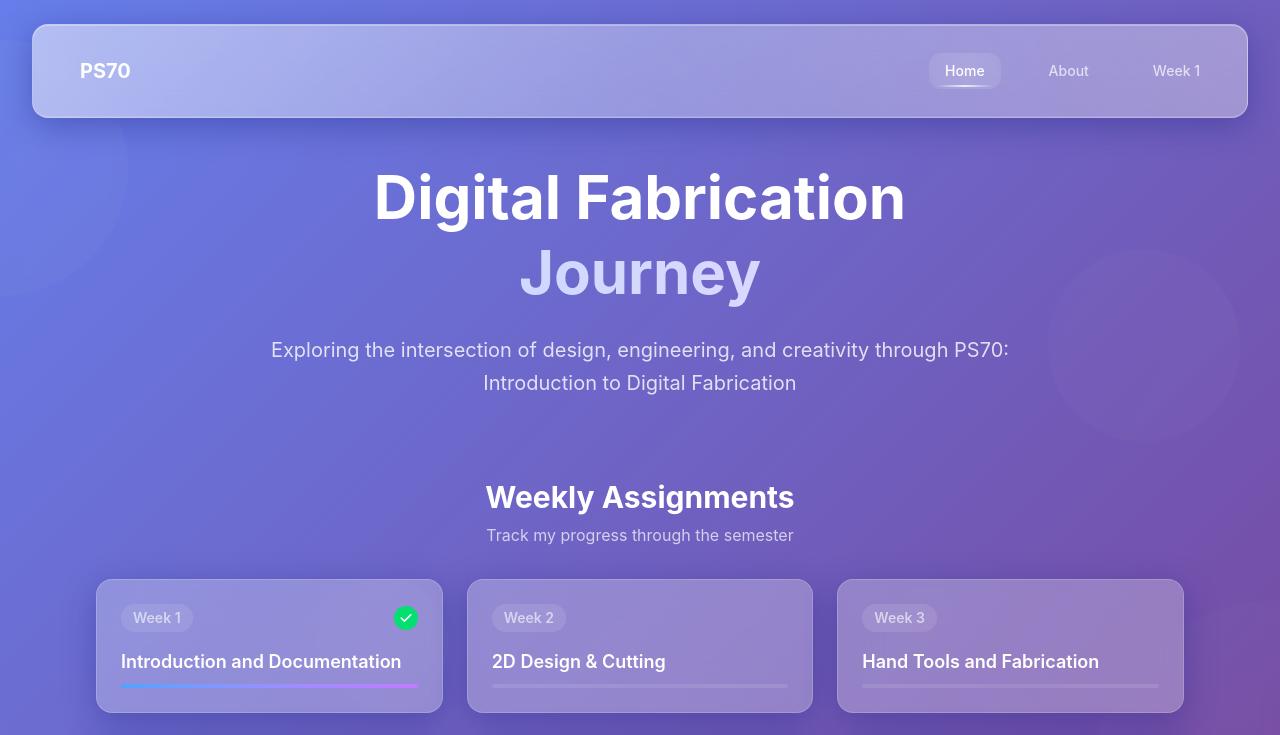
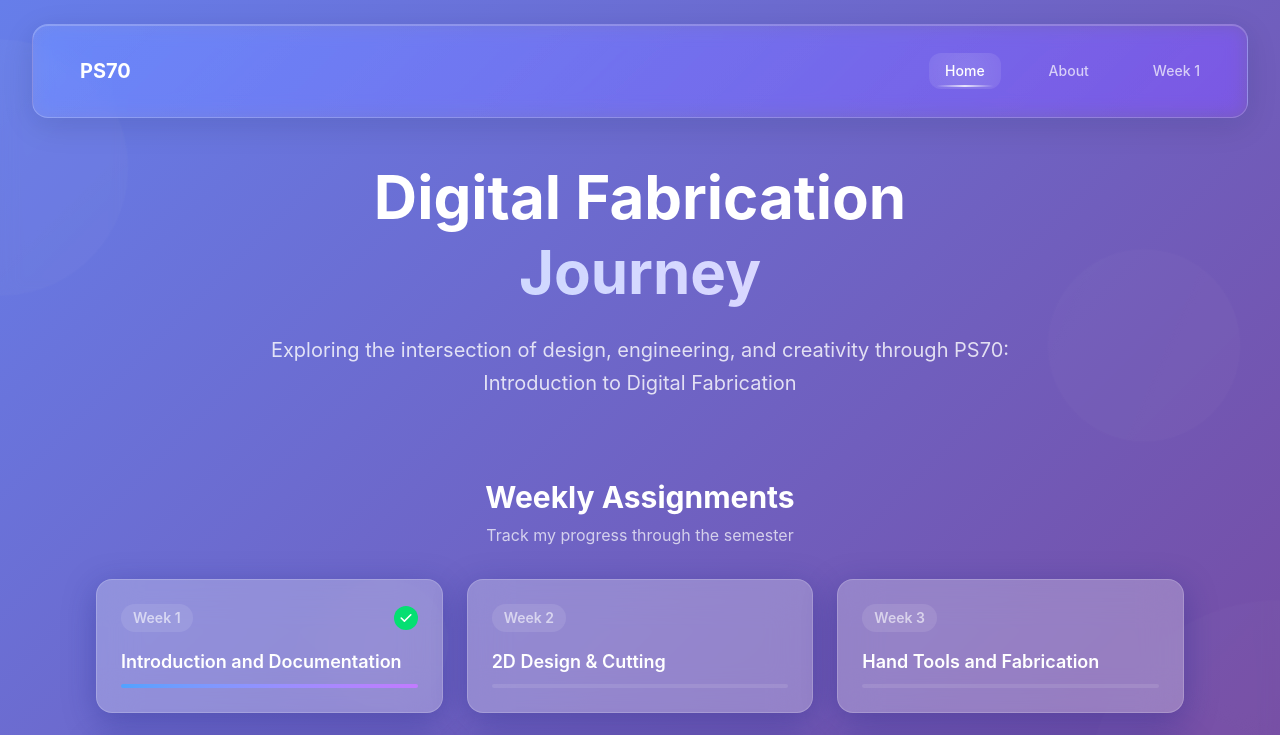
Before and after one commit to mmattyV/ps70-website, a Next.js app: page / in a window 1280 px wide. Shown: the top 735 px of the page. Built offline with nearby package versions, Linux system fonts and the light colour scheme.

Commit message:
fix: purple

```diff
--- a/src/app/globals.css
+++ b/src/app/globals.css
@@ -66,30 +66,20 @@ body {
 }
 
 .glass-card {
-  /* GitHub Pages compatible glass effect - no backdrop-filter dependency */
+  /* Background that matches the page gradient */
   background:
-    linear-gradient(135deg, rgba(255, 255, 255, 0.4) 0%, rgba(255, 255, 255, 0.15) 50%, rgba(255, 255, 255, 0.08) 100%),
-    linear-gradient(225deg, rgba(255, 255, 255, 0.25) 0%, rgba(255, 255, 255, 0.12) 50%, rgba(255, 255, 255, 0.05) 100%),
-    radial-gradient(circle at 30% 30%, rgba(255, 255, 255, 0.2) 0%, rgba(255, 255, 255, 0.05) 40%, transparent 70%),
-    radial-gradient(circle at 70% 70%, rgba(255, 255, 255, 0.15) 0%, rgba(255, 255, 255, 0.03) 40%, transparent 70%),
-    linear-gradient(45deg, rgba(255, 255, 255, 0.1) 0%, rgba(255, 255, 255, 0.05) 100%);
+    linear-gradient(135deg, rgba(102, 126, 234, 0.3) 0%, rgba(118, 75, 162, 0.3) 100%),
+    linear-gradient(135deg, rgba(255, 255, 255, 0.15) 0%, rgba(255, 255, 255, 0.05) 100%);
 
-  background-blend-mode: overlay, multiply, screen, color-dodge, normal;
-  background-size: 100% 100%, 100% 100%, 300% 300%, 300% 300%, 100% 100%;
-  background-position: 0% 0%, 0% 0%, -50% -50%, 150% 150%, 0% 0%;
+  /* Subtle backdrop filter for supported browsers */
+  backdrop-filter: blur(10px) saturate(180%);
+  -webkit-backdrop-filter: blur(10px) saturate(180%);
 
-  /* Still include backdrop-filter for browsers that support it */
-  backdrop-filter: blur(20px);
-  -webkit-backdrop-filter: blur(20px);
-  -moz-backdrop-filter: blur(20px);
-  -ms-backdrop-filter: blur(20px);
-  -o-backdrop-filter: blur(20px);
-
-  border: 1px solid rgba(255, 255, 255, 0.25);
+  border: 1px solid rgba(255, 255, 255, 0.2);
   box-shadow:
-    0 8px 32px 0 rgba(31, 38, 135, 0.4),
-    inset 0 1px 0 rgba(255, 255, 255, 0.3),
-    inset 0 -1px 0 rgba(255, 255, 255, 0.1);
+    0 8px 32px 0 rgba(0, 0, 0, 0.1),
+    0 4px 16px 0 rgba(102, 126, 234, 0.1),
+    inset 0 1px 0 rgba(255, 255, 255, 0.2);
 }
 
 /* Only clickable glass cards get hover effects */
@@ -180,16 +170,13 @@ body {
 
   .glass-card {
     background:
-      linear-gradient(135deg, rgba(148, 163, 184, 0.3) 0%, rgba(148, 163, 184, 0.12) 50%, rgba(148, 163, 184, 0.06) 100%),
-      linear-gradient(225deg, rgba(148, 163, 184, 0.2) 0%, rgba(148, 163, 184, 0.1) 50%, rgba(148, 163, 184, 0.04) 100%),
-      radial-gradient(circle at 30% 30%, rgba(148, 163, 184, 0.15) 0%, rgba(148, 163, 184, 0.04) 40%, transparent 70%),
-      radial-gradient(circle at 70% 70%, rgba(148, 163, 184, 0.12) 0%, rgba(148, 163, 184, 0.02) 40%, transparent 70%),
-      linear-gradient(45deg, rgba(148, 163, 184, 0.08) 0%, rgba(148, 163, 184, 0.04) 100%);
-    border: 1px solid rgba(148, 163, 184, 0.25);
+      linear-gradient(135deg, rgba(102, 126, 234, 0.2) 0%, rgba(118, 75, 162, 0.2) 100%),
+      linear-gradient(135deg, rgba(255, 255, 255, 0.1) 0%, rgba(255, 255, 255, 0.03) 100%);
+    border: 1px solid rgba(255, 255, 255, 0.15);
     box-shadow:
-      0 8px 32px 0 rgba(0, 0, 0, 0.4),
-      inset 0 1px 0 rgba(148, 163, 184, 0.2),
-      inset 0 -1px 0 rgba(148, 163, 184, 0.08);
+      0 8px 32px 0 rgba(0, 0, 0, 0.2),
+      0 4px 16px 0 rgba(102, 126, 234, 0.08),
+      inset 0 1px 0 rgba(255, 255, 255, 0.15);
   }
 }
 
```
